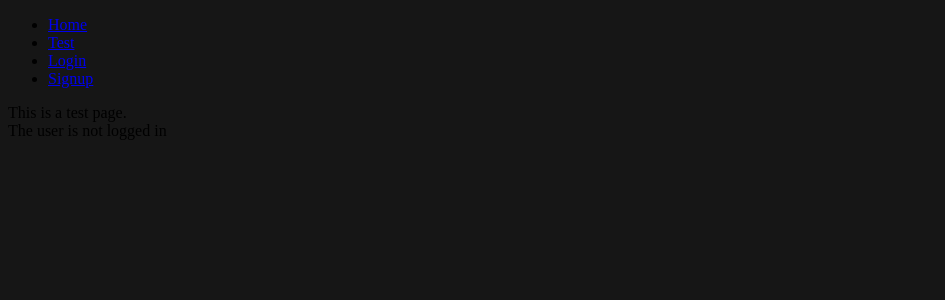
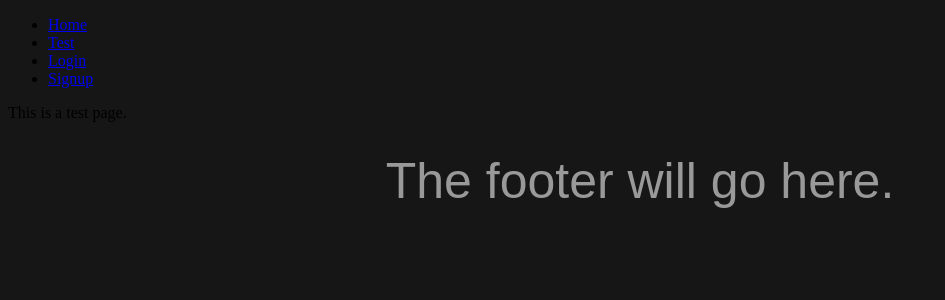
Before and after one commit to ily123/grafnote, a React (Create React App) app in the folder frontend/: page /test in a window 1280 px wide. Shown: the top 300 px of the page, without its empty margins (0-945 px from the left). Built offline with nearby package versions, Linux system fonts and the light colour scheme; no server answers.

Commit message:
Added footer starter.

```diff
--- a/frontend/src/App.js
+++ b/frontend/src/App.js
@@ -5,10 +5,12 @@ import LoginFormPage from './components/LoginFormPage';
 import SignupFormPage from './components/SignupFormPage';
 import Navigation from './components/Navigation';
 import LandingPage from './components/HomePage';
+import Footer from './components/Footer';
 import { restoreUser } from './store/session';
 
 function App () {
   const user = useSelector(state => state.session);
+  console.log(user);
   const dispatch = useDispatch();
 
   useEffect(() => {
@@ -33,9 +35,7 @@ function App () {
           This is a test page.
         </Route>
       </Switch>
-      <footer>
-        The user is {user ? user.username : 'not logged in'}
-      </footer>
+      <Footer />
     </div>
   );
 }
--- /dev/null
+++ b/frontend/src/components/Footer/Footer.css
@@ -0,0 +1,7 @@
+footer {
+  font-size: 50px;
+  font-family: sans-serif;
+  color: #999999;
+  padding-top: 30px;
+  text-align: center;
+}
--- /dev/null
+++ b/frontend/src/components/Footer/index.js
@@ -0,0 +1,9 @@
+import './Footer.css';
+
+export default function Footer () {
+  return (
+    <footer>
+      The footer will go here.
+    </footer>
+  );
+}
```
